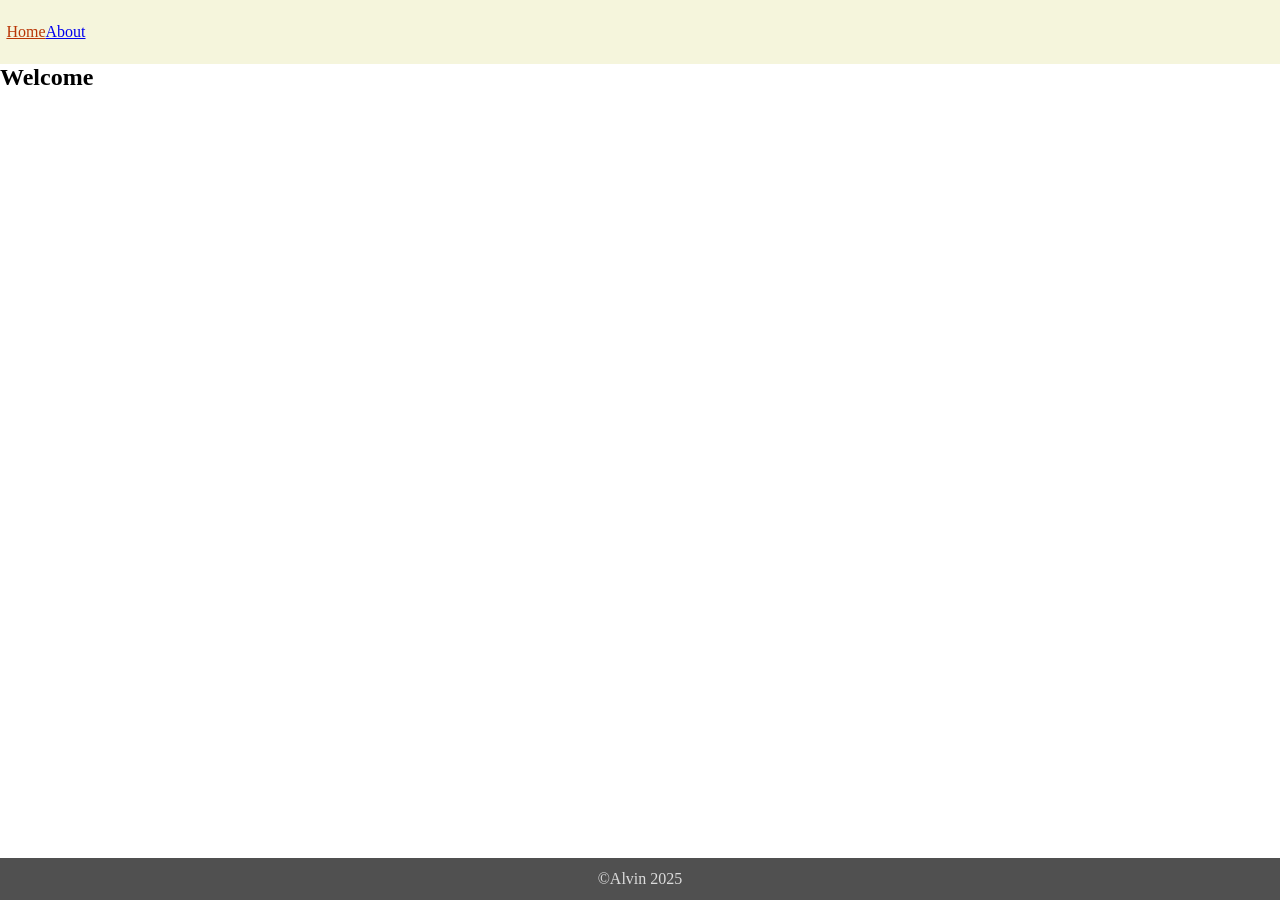
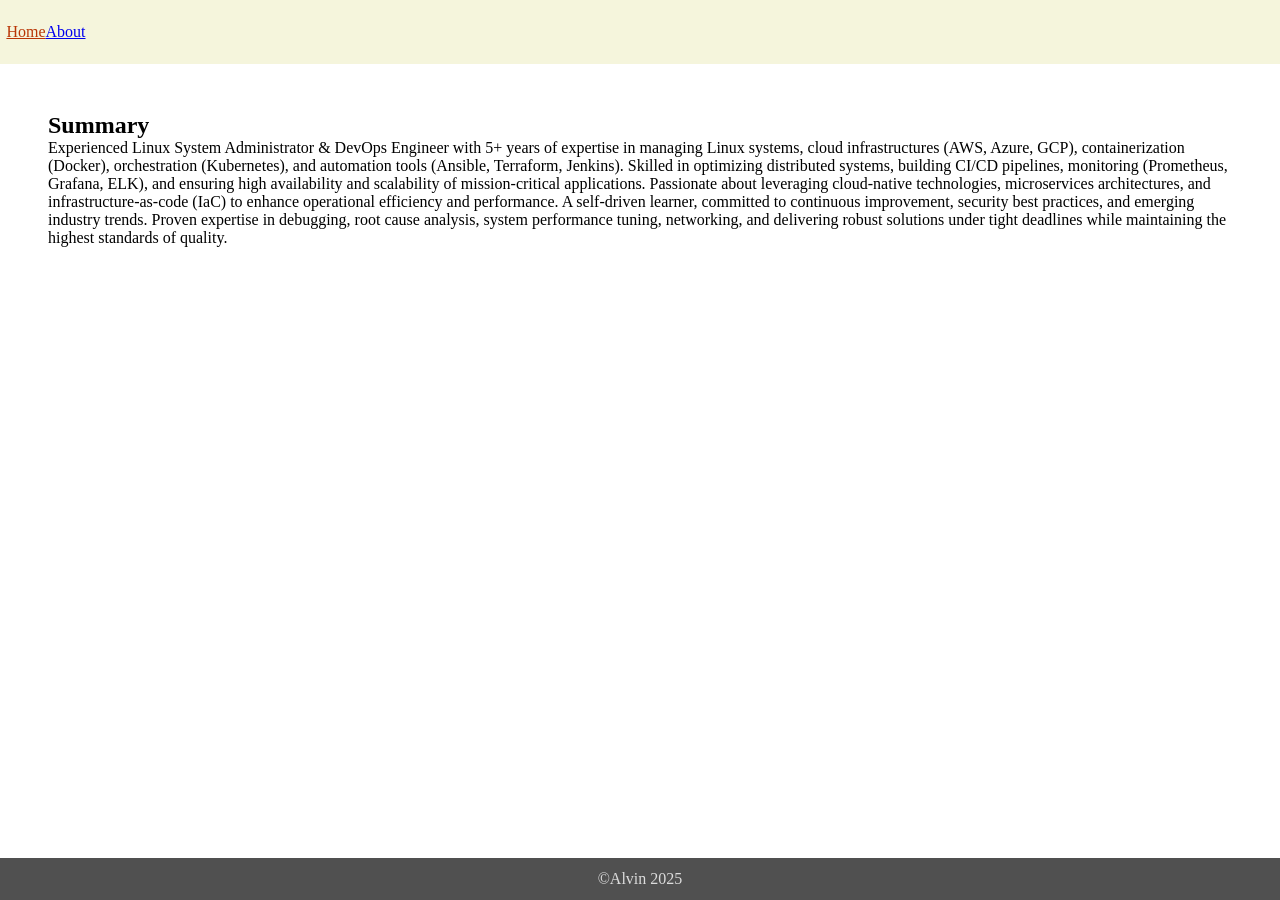
Before and after one commit to kunnoh/kunnoh.github.io, a Jekyll site: the page built from index.html, in a window 1280 px wide. Built offline with Jekyll 4.4.1, drawn with Linux system fonts in a browser that asks for light colours.

Commit message:
add summary

```diff
--- a/assets/css/style.scss
+++ b/assets/css/style.scss
@@ -13,6 +13,9 @@ nav{
     padding: .5em .4em;
     align-items: center;
 }
+main{
+    padding: 1em;
+}
 footer{
     position: fixed;
     display: flex;
--- a/index.html
+++ b/index.html
@@ -2,4 +2,11 @@
 layout: home
 title: Home
 ---
-<h2>Welcome</h2>
+<main>
+    <div>
+        <h2>Summary</h2>
+        <p>Experienced Linux System Administrator & DevOps Engineer with 5+ years of expertise in managing Linux systems, cloud infrastructures (AWS, Azure, GCP), containerization (Docker), orchestration (Kubernetes), and automation tools (Ansible, Terraform, Jenkins). Skilled in optimizing distributed systems, building CI/CD pipelines, monitoring (Prometheus, Grafana, ELK), and ensuring high availability and scalability of mission-critical applications.
+Passionate about leveraging cloud-native technologies, microservices architectures, and infrastructure-as-code (IaC) to enhance operational efficiency and performance. A self-driven learner, committed to continuous improvement, security best practices, and emerging industry trends.
+Proven expertise in debugging, root cause analysis, system performance tuning, networking, and delivering robust solutions under tight deadlines while maintaining the highest standards of quality.</p>
+    </div>
+</main>
```
